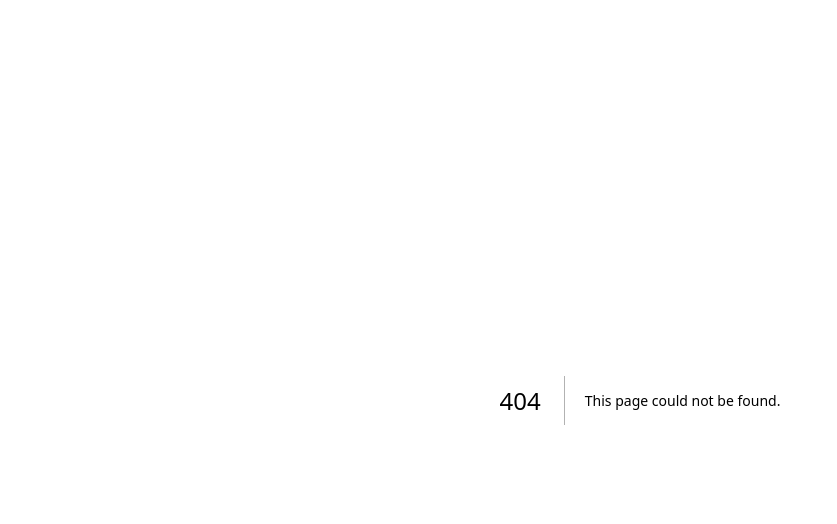
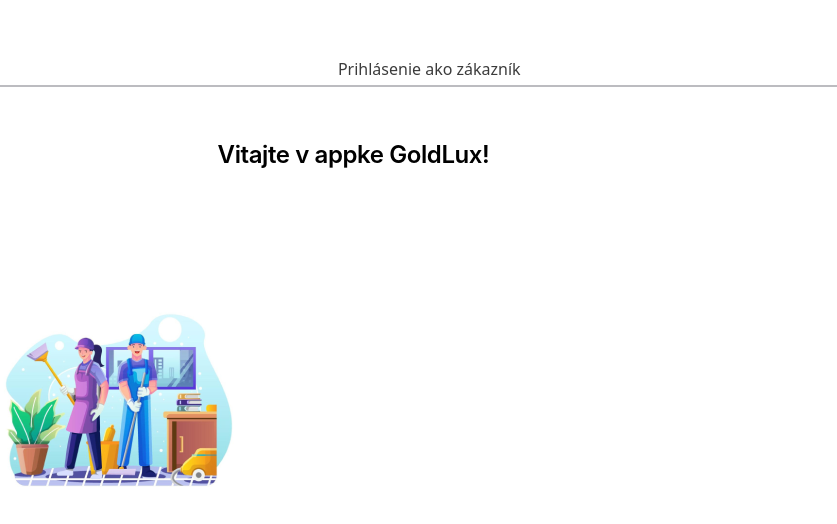
Before and after one commit to GoldLux-sk/goldlux-nextjs, a Next.js app: page /login in a window 1280 px wide. Before the commit this address had no page. Shown: the top 524 px of the page, without its empty margins (0-837 px from the left). Built offline with nearby package versions, Linux system fonts and the light colour scheme.

Commit message:
login screen

```diff
--- /dev/null
+++ b/pages/login.tsx
@@ -0,0 +1,30 @@
+import Head from "next/head";
+import Image from 'next/image';
+import { useRouter } from 'next/router';
+import styles from "@/styles/Login.module.css";
+
+export default function About() {
+    const router = useRouter();
+    return (
+        <>
+            <Head>
+                <title>Create Next App</title>
+                <meta name="description" content="Generated by create next app" />
+                <meta name="viewport" content="width=device-width, initial-scale=1" />
+                <link rel="icon" href="/favicon.ico" />
+            </Head>
+            <p className={styles.title}>Prihlásenie ako zákazník</p>
+            <hr className={styles.lineTop}/>
+            <p className={styles.text}>Vitajte v appke GoldLux!</p>
+            <main className={styles.center}>
+                <Image
+                    src="/login_img.png"
+                    alt="GoldLux Logo"
+                    width={238}
+                    height={238}
+                    priority
+                />
+            </main>
+        </>
+    )
+}
--- a/pages/splash.tsx
+++ b/pages/splash.tsx
@@ -6,7 +6,7 @@
 
 export default function About() {
     const router = useRouter();
-    useEffect(() => { setTimeout( () => router.push('/'), 2300) });
+    useEffect(() => { setTimeout( () => router.push('/login'), 2300) });
     return (
     <>
         <Head>
--- /dev/null
+++ b/styles/Login.module.css
@@ -0,0 +1,50 @@
+.center {
+    text-align: center;
+    position: absolute;
+    left: 0;
+    right: 0;
+    top: 50%;
+    transform: translateY(-50%);
+    background: #ffffff;
+}
+
+.title {
+    position: absolute;
+    left: 26.4vw;
+    top: 7.2vh;
+
+    font-family: 'Noto Sans', sans-serif;
+    font-style: normal;
+    font-weight: 500;
+    font-size: 16px;
+    line-height: 22px;
+    display: flex;
+    align-items: center;
+    text-align: center;
+
+    color: rgba(0, 0, 0, 0.77);
+}
+
+.lineTop {
+    margin-top: 10.6vh;
+    border: 1px solid #BCBCC0;
+}
+
+.text {
+    position: absolute;
+    left: 17vw;
+    top: 18vh;
+
+    font-family: 'SF Pro Display', sans-serif;
+    font-style: normal;
+    font-weight: 600;
+    font-size: 24px;
+    line-height: 22px;
+
+    display: flex;
+    align-items: center;
+    text-align: center;
+    letter-spacing: -0.408px;
+
+    color: #000000;
+}
--- a/styles/globals.css
+++ b/styles/globals.css
@@ -1,3 +1,7 @@
+@tailwind base;
+@tailwind components;
+@tailwind utilities;
+
 :root {
   --max-width: 1100px;
   --border-radius: 12px;
--- /dev/null
+++ b/tailwind.config.js
@@ -0,0 +1,11 @@
+/** @type {import('tailwindcss').Config} */
+module.exports = {
+  content: [
+    "./pages/**/*.{ts,tsx}",
+    "./public/**/*.html",
+  ],
+  theme: {
+    extend: {},
+  },
+  plugins: [],
+}
```
Also changed, not shown: public/login_img.png (added), 1 other file (tests, documents, lock files or other folders).
